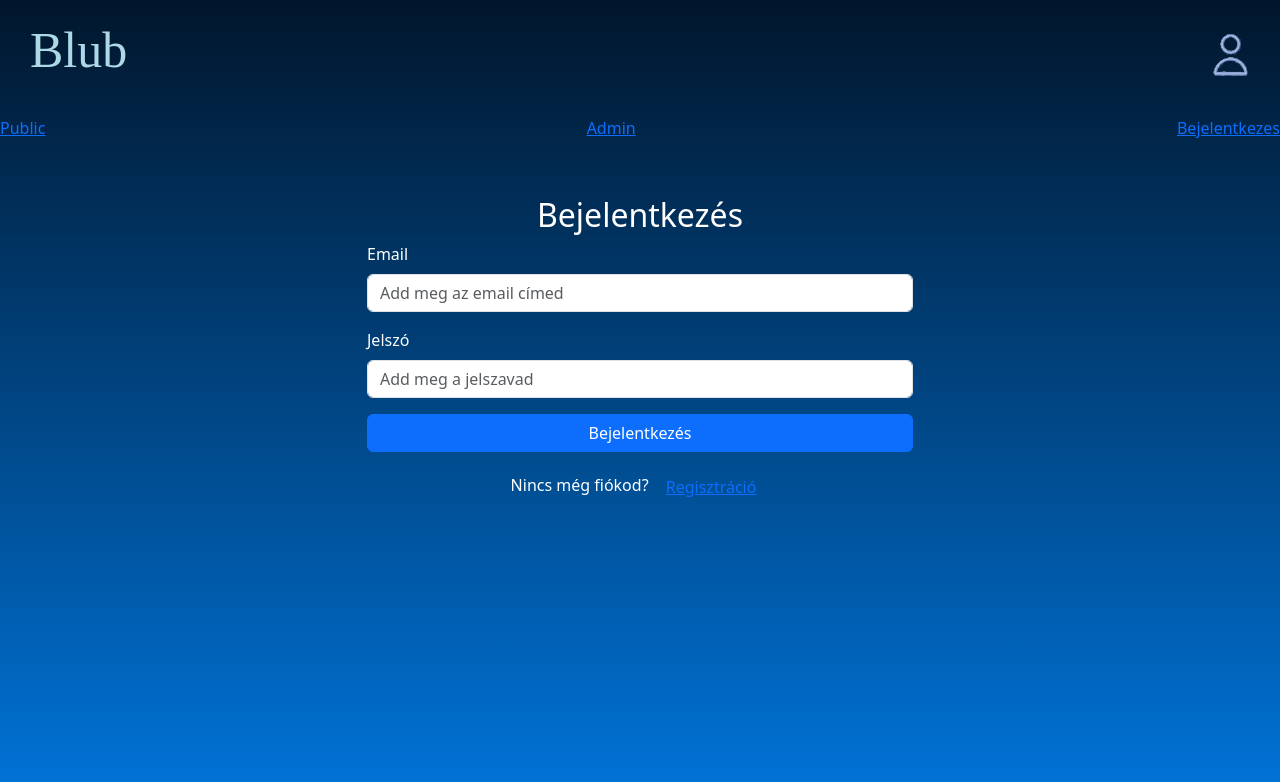
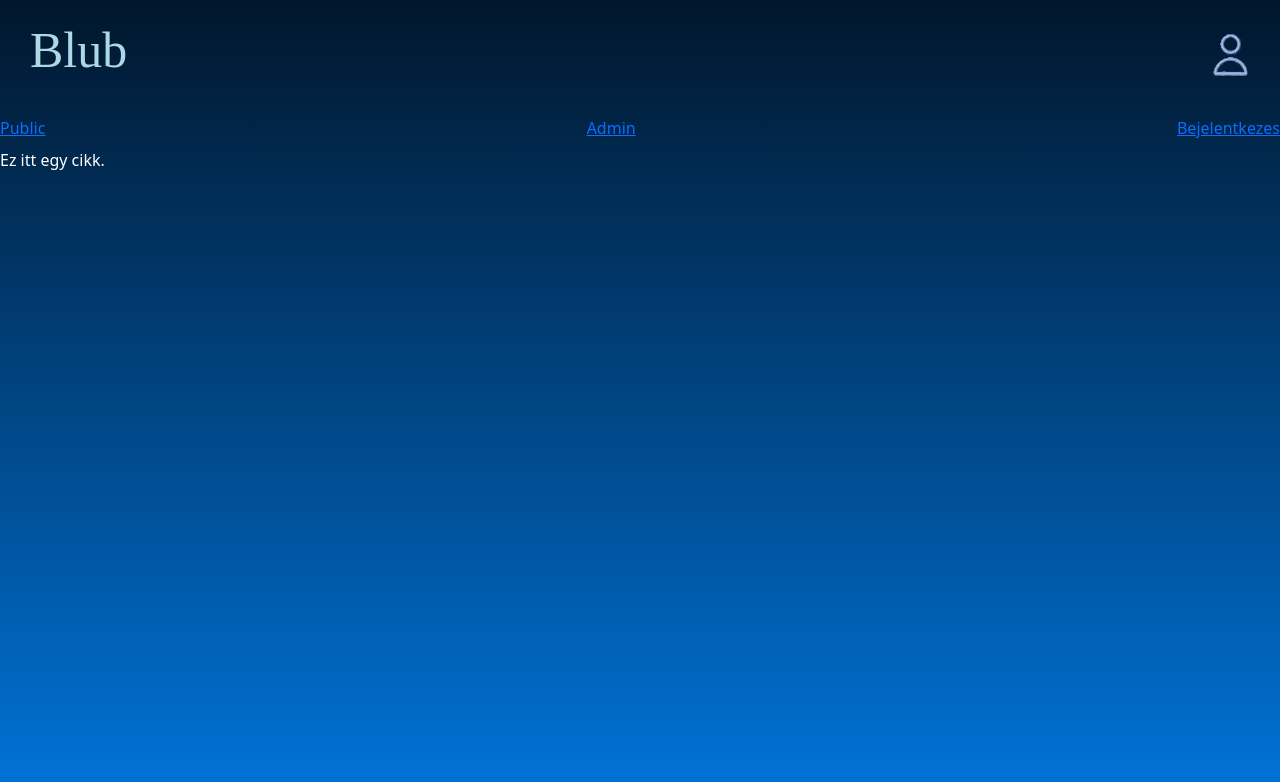
Before and after one commit to Blub-szakDolgozat/blub-szakdolgozat_frontend, a React (Create React App) app: page /akvarium in a window 1280 px wide. Shown: the top 782 px of the page. Built offline with nearby package versions, Linux system fonts and the light colour scheme; no server answers.

Commit message:
bejeletkezés logika

```diff
--- a/src/App.js
+++ b/src/App.js
@@ -5,6 +5,7 @@ import Admin from './pages/Admin/Admin';
 import Public from './pages/Public';
 import Layout from './pages/Layout';
 import { BrowserRouter, Routes, Route } from 'react-router-dom';
+import AkvariumPublic from './components/public/AkvariumPublic';
 
 function App() {
   return (
@@ -21,6 +22,7 @@ function App() {
           <Route path="/*" element={<Public />} />
             <Route path="admin" element={<Admin />} />
             <Route path="*" element={<NoPage />} />
+            <Route path="/akvarium" element={<AkvariumPublic />} />
           </Route>
         </Routes>
     </div>
--- /dev/null
+++ b/src/components/public/AkvariumPublic.js
@@ -0,0 +1,11 @@
+import React from 'react'
+
+export default function AkvariumPublic() {
+  return (
+    <div>
+      <article>
+        Ez itt egy cikk.
+      </article>
+    </div>
+  )
+}
--- a/src/pages/Bejelentkezes.js
+++ b/src/pages/Bejelentkezes.js
@@ -20,7 +20,7 @@ export default function Bejelentkezes({ onLogin }) {
     };
     console.log("Bejelentkezés sikeres:", adat);
     login(adat);
-    navigate("/home");
+    navigate("/akvarium");
   }
 
   const handleClick = () => {
```
